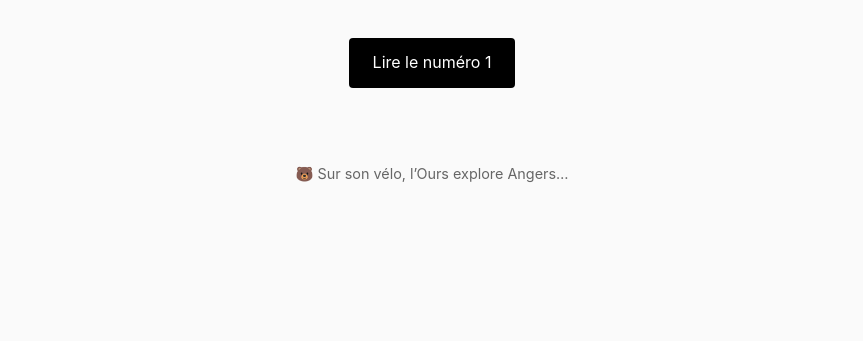
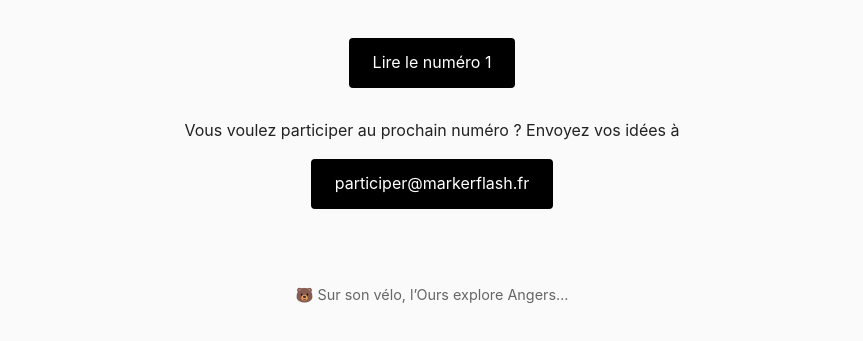
Before and after one commit to Aqueuse/makerflash, a plain HTML site: page index.html in a window 1280 px wide. Shown: the part 957-1298 px from the top of the page, without its empty margins (208-1071 px from the left). Before the commit the page ends 1186 px from the top, so only its background shows below. Drawn offline with Linux system fonts and the light colour scheme.

Commit message:
Add participation section with email link
Added a section for participation ideas with a mailto link.

```diff
--- a/index.html
+++ b/index.html
@@ -38,10 +38,14 @@
     <a href="https://raw.githubusercontent.com/Aqueuse/makerflash/siteweb/editions/makerflash1.pdf" class="button">Lire le numéro 1</a>
 </section>
 
+<section class="cta">
+    <p>Vous voulez participer au prochain numéro ? Envoyez vos idées à </p><a href="mailto:participer@markerflash.fr" class="button">participer@markerflash.fr</a>
+</section>
+
 </main>
 
 <footer>
-    <p>🐻 Sur son vélo, l’Ours explore Angers…</p>
+    <p>🐻 Sur son vélo, l’Ours explore Angers… </p>
 </footer>
 
 <script src="index.js"></script>
```
